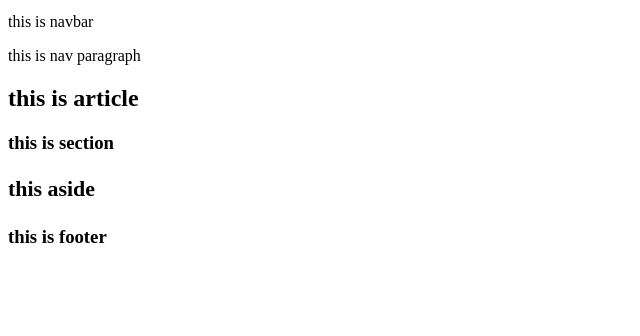
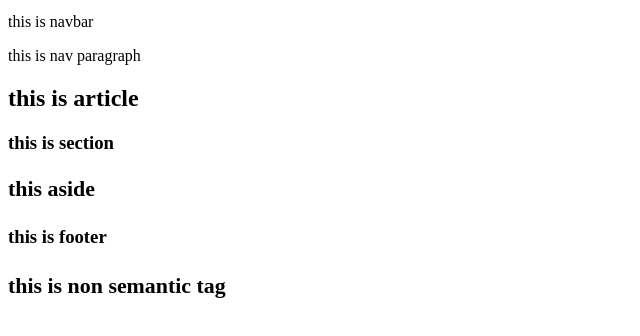
Before and after one commit to gauravsaha03128-sudo/HTML-CSE18, a plain HTML site: page semantic or non semantic.html in a window 1280 px wide. Shown: the part 88-424 px from the top of the page, without its empty margins (0-640 px from the left). Drawn offline with Linux system fonts and the light colour scheme.

Commit message:
modified

```diff
--- a/semantic or non semantic.html
+++ b/semantic or non semantic.html
@@ -17,8 +17,12 @@
         <section><h3>this is section
             <aside><h1>this aside</h1></aside>
             <footer><h4>this is footer</h4></footer>
+            <div><h3>this is non semantic tag
+
+            </h3></div>
 
         </h3></section>
     </main>
 </body>
+
 </html>
```
